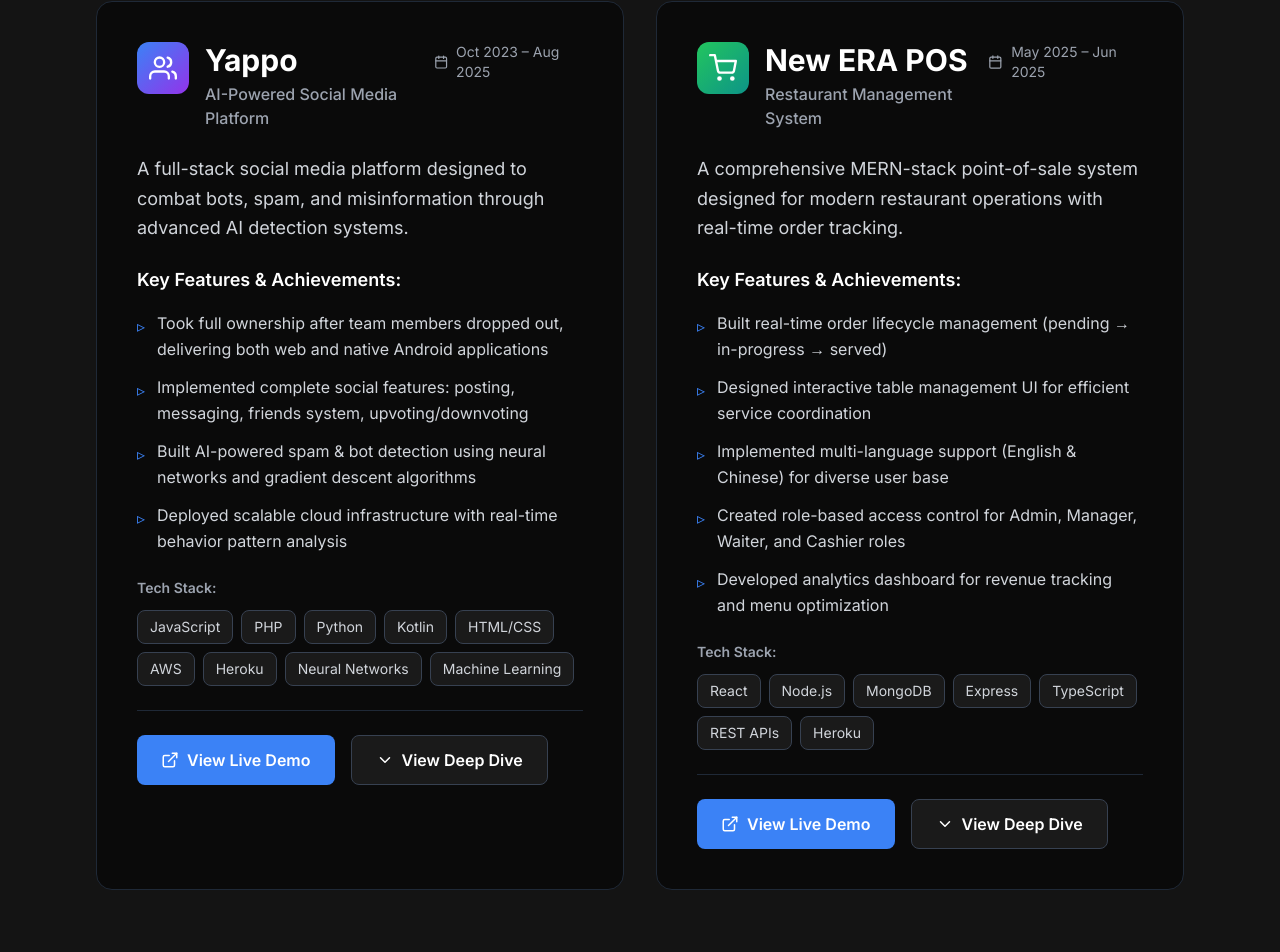
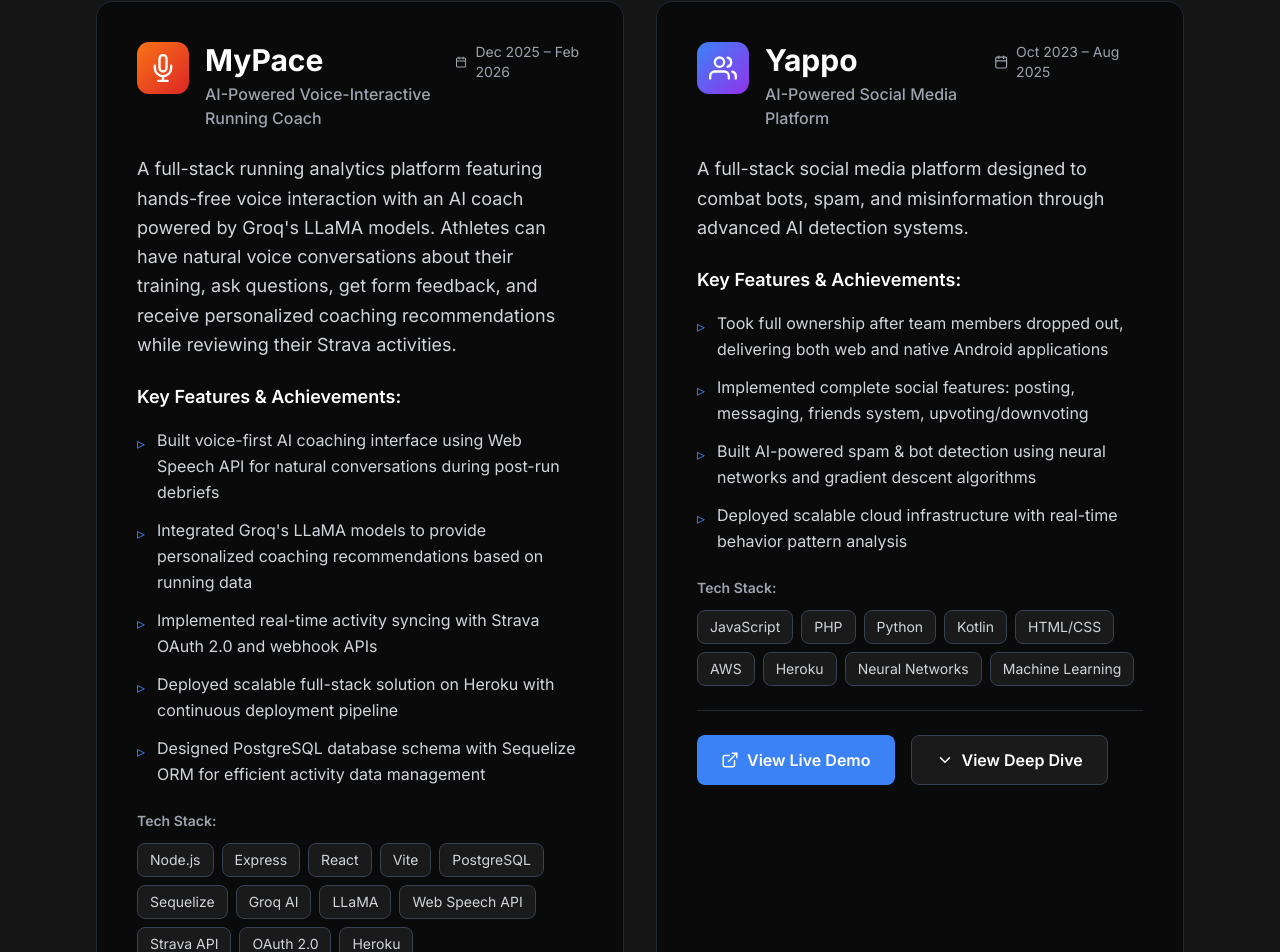
Before and after one commit to JackT-C/JackPortfolio, a Next.js app: page / in a window 1280 px wide. Shown: the part 3505-4457 px from the top of the page. Built offline with nearby package versions, Linux system fonts and the light colour scheme.

Commit message:
Update CV and enhance footer and hero components with correct social links; add new project details for MyPace

```diff
--- a/src/components/Contact.tsx
+++ b/src/components/Contact.tsx
@@ -32,7 +32,7 @@
                 {/* Contact Methods */}
                 <div className="space-y-4">
                   <a
-                    href="mailto:jack.tilford-carey@example.com"
+                    href="mailto:jacktilfordcarey@gmail.com"
                     className="flex items-center gap-4 p-4 bg-background-tertiary hover:bg-background rounded-lg transition-colors duration-200 group"
                   >
                     <div className="p-3 bg-primary/10 rounded-lg group-hover:bg-primary/20 transition-colors">
@@ -40,12 +40,12 @@
                     </div>
                     <div>
                       <p className="text-sm text-gray-400">Email</p>
-                      <p className="text-white font-medium">jack.tilford-carey@example.com</p>
+                      <p className="text-white font-medium">jacktilfordcarey@gmail.com</p>
                     </div>
                   </a>
 
                   <a
-                    href="https://github.com/jacktilfordcarey"
+                    href="https://github.com/JackT-C"
                     target="_blank"
                     rel="noopener noreferrer"
                     className="flex items-center gap-4 p-4 bg-background-tertiary hover:bg-background rounded-lg transition-colors duration-200 group"
@@ -55,12 +55,12 @@
                     </div>
                     <div>
                       <p className="text-sm text-gray-400">GitHub</p>
-                      <p className="text-white font-medium">@jacktilfordcarey</p>
+                      <p className="text-white font-medium">@JackT-C</p>
                     </div>
                   </a>
 
                   <a
-                    href="https://linkedin.com/in/jacktilfordcarey"
+                    href="https://www.linkedin.com/in/jack-tilford-carey-8a0940227/"
                     target="_blank"
                     rel="noopener noreferrer"
                     className="flex items-center gap-4 p-4 bg-background-tertiary hover:bg-background rounded-lg transition-colors duration-200 group"
--- a/src/components/Footer.tsx
+++ b/src/components/Footer.tsx
@@ -15,7 +15,7 @@
           {/* Social Links */}
           <div className="flex items-center gap-6">
             <a
-              href="https://github.com/jacktilfordcarey"
+              href="https://github.com/JackT-C"
               target="_blank"
               rel="noopener noreferrer"
               className="text-gray-400 hover:text-primary transition-colors duration-200"
@@ -24,7 +24,7 @@
               <FiGithub size={24} />
             </a>
             <a
-              href="https://linkedin.com/in/jacktilfordcarey"
+              href="https://www.linkedin.com/in/jack-tilford-carey-8a0940227/"
               target="_blank"
               rel="noopener noreferrer"
               className="text-gray-400 hover:text-primary transition-colors duration-200"
@@ -33,7 +33,7 @@
               <FiLinkedin size={24} />
             </a>
             <a
-              href="mailto:jack.tilford-carey@example.com"
+              href="mailto:jacktilfordcarey@gmail.com"
               className="text-gray-400 hover:text-primary transition-colors duration-200"
               aria-label="Email"
             >
--- a/src/components/Hero.tsx
+++ b/src/components/Hero.tsx
@@ -53,7 +53,7 @@
           {/* Social Links */}
           <div className="flex items-center justify-center gap-6 animate-slide-up" style={{ animationDelay: '0.3s' }}>
             <a
-              href="https://github.com/jacktilfordcarey"
+              href="https://github.com/JackT-C"
               target="_blank"
               rel="noopener noreferrer"
               className="text-gray-400 hover:text-primary transition-colors duration-200 hover:scale-110 transform"
@@ -62,7 +62,7 @@
               <FiGithub size={28} />
             </a>
             <a
-              href="https://linkedin.com/in/jacktilfordcarey"
+              href="https://www.linkedin.com/in/jack-tilford-carey-8a0940227/"
               target="_blank"
               rel="noopener noreferrer"
               className="text-gray-400 hover:text-primary transition-colors duration-200 hover:scale-110 transform"
--- a/src/components/Projects.tsx
+++ b/src/components/Projects.tsx
@@ -1,12 +1,78 @@
 'use client';
 
 import { useState } from 'react';
-import { FiExternalLink, FiGithub, FiCalendar, FiUsers, FiCpu, FiShoppingCart, FiChevronDown, FiChevronUp } from 'react-icons/fi';
+import { FiExternalLink, FiGithub, FiCalendar, FiUsers, FiCpu, FiShoppingCart, FiChevronDown, FiChevronUp, FiMic } from 'react-icons/fi';
 
 const Projects = () => {
   const [expandedProject, setExpandedProject] = useState<number | null>(null);
 
   const projects = [
+    {
+      title: 'MyPace',
+      subtitle: 'AI-Powered Voice-Interactive Running Coach',
+      period: 'Dec 2025 – Feb 2026',
+      description:
+        'A full-stack running analytics platform featuring hands-free voice interaction with an AI coach powered by Groq\'s LLaMA models. Athletes can have natural voice conversations about their training, ask questions, get form feedback, and receive personalized coaching recommendations while reviewing their Strava activities.',
+      highlights: [
+        'Built voice-first AI coaching interface using Web Speech API for natural conversations during post-run debriefs',
+        'Integrated Groq\'s LLaMA models to provide personalized coaching recommendations based on running data',
+        'Implemented real-time activity syncing with Strava OAuth 2.0 and webhook APIs',
+        'Deployed scalable full-stack solution on Heroku with continuous deployment pipeline',
+        'Designed PostgreSQL database schema with Sequelize ORM for efficient activity data management',
+      ],
+      technologies: [
+        'Node.js',
+        'Express',
+        'React',
+        'Vite',
+        'PostgreSQL',
+        'Sequelize',
+        'Groq AI',
+        'LLaMA',
+        'Web Speech API',
+        'Strava API',
+        'OAuth 2.0',
+        'Heroku',
+      ],
+      liveLink: 'https://mypace-6d33e7a27078.herokuapp.com/',
+      icon: FiMic,
+      gradient: 'from-orange-500 to-red-600',
+      deepDive: {
+        architecture: {
+          description: 'Voice-first full-stack application with AI coaching integration, real-time Strava sync, and hands-free interaction',
+          components: [
+            'Frontend: React + Vite with Web Speech API for voice recognition and synthesis',
+            'Backend: Node.js/Express REST API with webhook handling',
+            'Database: PostgreSQL with Sequelize ORM for activity data and user profiles',
+            'AI: Groq\'s LLaMA models for conversational coaching recommendations',
+            'Integration: Strava OAuth 2.0 and webhooks for real-time activity syncing',
+            'Deployment: Heroku with continuous deployment pipeline',
+          ],
+        },
+        decisions: [
+          'Used Web Speech API for browser-native voice recognition instead of cloud services for lower latency',
+          'Chose Groq\'s LLaMA for AI coaching due to fast inference speeds crucial for conversational UX',
+          'Implemented Strava webhooks for real-time activity updates instead of polling',
+          'Selected PostgreSQL for relational activity data with strong ACID guarantees',
+          'Built with Vite for faster development and optimized production builds',
+        ],
+        tradeoffs: [
+          'Web Speech API vs cloud speech services: Browser-native but limited browser support',
+          'Groq vs OpenAI: Faster inference but less model variety and customization',
+          'Webhooks vs polling: Real-time updates but requires public endpoint management',
+          'PostgreSQL vs NoSQL: Better for relational activity data but less flexible schema',
+          'Heroku vs AWS: Easier deployment but higher cost and potential cold starts',
+        ],
+        improvements: [
+          'Add mobile app with native speech recognition for better performance',
+          'Implement workout plan generation with calendar integration',
+          'Add training load analysis and injury risk prediction',
+          'Integrate with additional platforms (Garmin, Apple Health, Google Fit)',
+          'Enhance AI with fine-tuned model on running coaching data',
+          'Add social features for coach-athlete or team interactions',
+        ],
+      },
+    },
     {
       title: 'Yappo',
       subtitle: 'AI-Powered Social Media Platform',
```
Also changed, not shown: 1 other file (tests, documents, lock files or other folders).
